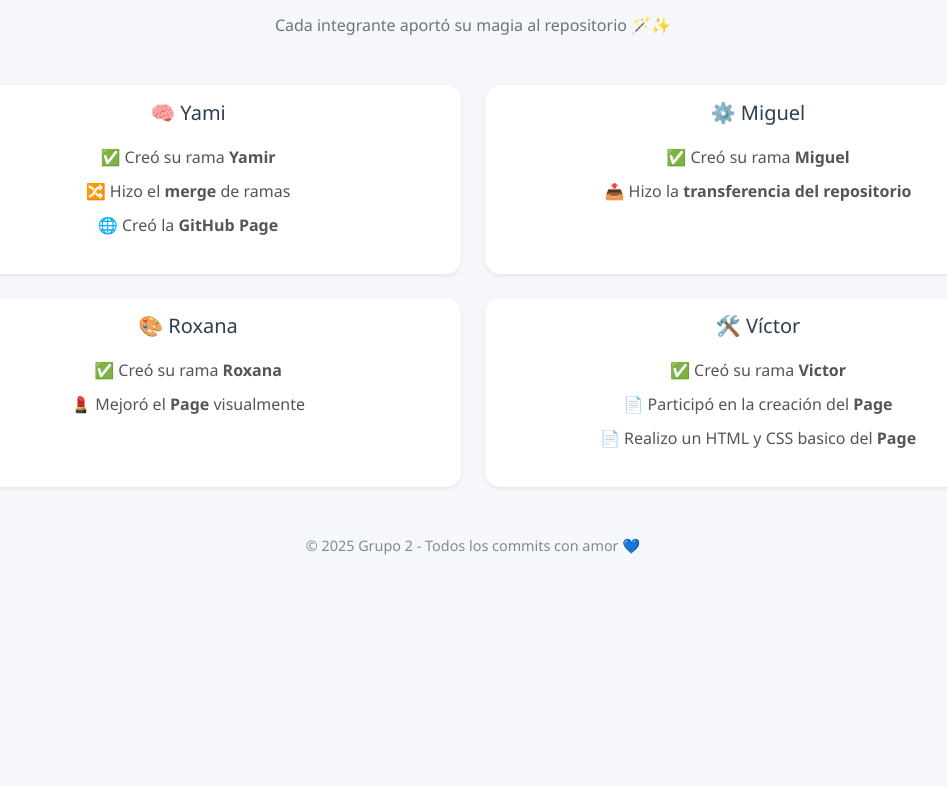
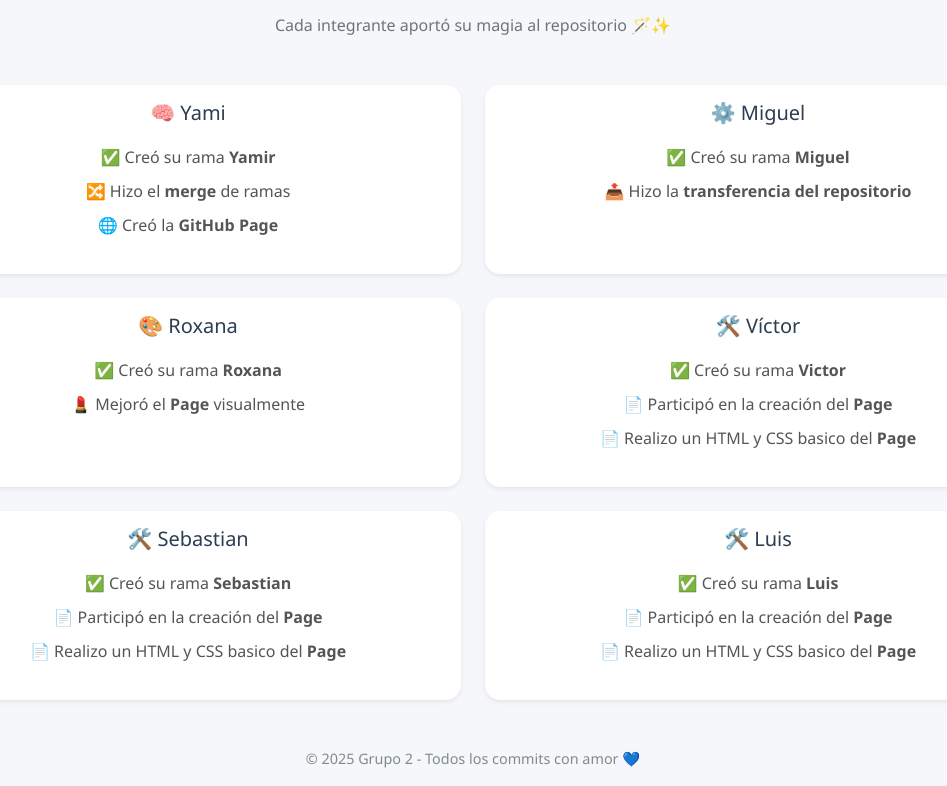
Before and after one commit to Miguel1510-cf/proyecto-colaborativo-grupo2o, a plain HTML site: page index.html in a window 1280 px wide. Shown: the part 130-916 px from the top of the page, without its empty margins (167-1114 px from the left). Before the commit the page ends 800 px from the top, so only its background shows below. Drawn offline with nearby package versions, Linux system fonts and the light colour scheme.

Commit message:
Update index.html

```diff
--- a/index.html
+++ b/index.html
@@ -68,6 +68,32 @@
         </div>
       </div>
 
+      <div class="col">
+        <div class="card h-100 shadow-sm">
+          <div class="card-body">
+            <h5 class="card-title">🛠️ Sebastian</h5>
+            <ul class="list-unstyled">
+              <li>✅ Creó su rama <strong>Sebastian</strong></li>
+              <li>📄 Participó en la creación del <strong>Page</strong></li>
+               <li>📄 Realizo un HTML y CSS basico del <strong>Page</strong></li>
+            </ul>
+          </div>
+        </div>
+      </div>
+
+      <div class="col">
+        <div class="card h-100 shadow-sm">
+          <div class="card-body">
+            <h5 class="card-title">🛠️ Luis</h5>
+            <ul class="list-unstyled">
+              <li>✅ Creó su rama <strong>Luis</strong></li>
+              <li>📄 Participó en la creación del <strong>Page</strong></li>
+               <li>📄 Realizo un HTML y CSS basico del <strong>Page</strong></li>
+            </ul>
+          </div>
+        </div>
+      </div>
+
     </div>
 
     <div class="footer mt-5">
```
